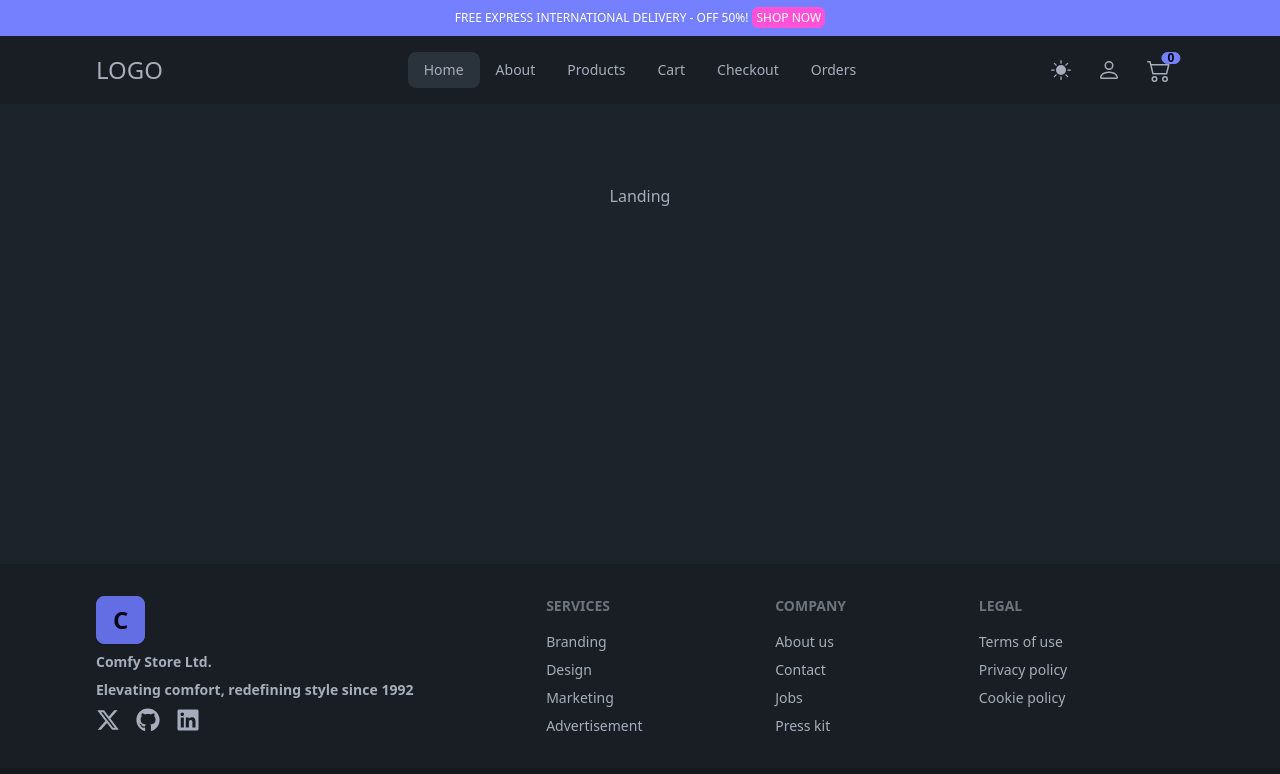
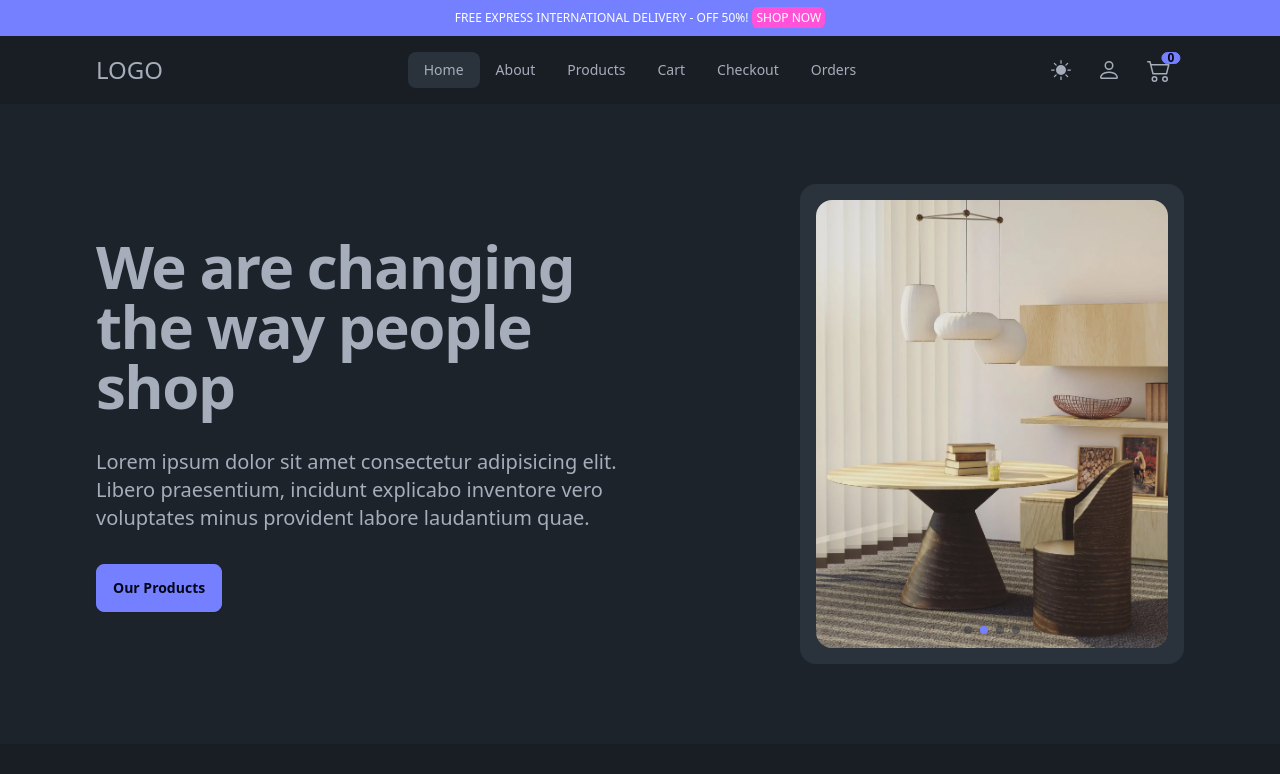
Before and after one commit to akaBaytar/comfy-store, a React (Vite) app: page / in a window 1280 px wide. Shown: the top 774 px of the page. Built offline with nearby package versions, Linux system fonts and the light colour scheme.

Commit message:
hero section and carousel component

```diff
--- a/package.json
+++ b/package.json
@@ -18,7 +18,8 @@
     "react-icons": "^5.0.1",
     "react-redux": "^9.1.0",
     "react-router-dom": "^6.21.2",
-    "react-toastify": "^10.0.3"
+    "react-toastify": "^10.0.3",
+    "swiper": "^11.0.5"
   },
   "devDependencies": {
     "@tailwindcss/typography": "^0.5.10",
--- /dev/null
+++ b/src/components/Carousel.jsx
@@ -0,0 +1,35 @@
+// import Swiper core and required modules
+import { Swiper, SwiperSlide } from 'swiper/react';
+import { Pagination, A11y, Autoplay } from 'swiper/modules';
+
+import image1 from '/images/hero1.webp';
+import image2 from '/images/hero2.webp';
+import image3 from '/images/hero3.webp';
+import image4 from '/images/hero4.webp';
+
+const carousel = [image1, image2, image3, image4];
+
+// Import Swiper styles
+import 'swiper/css';
+import 'swiper/css/navigation';
+import 'swiper/css/pagination';
+import 'swiper/css/scrollbar';
+
+const Carousel = () => {
+  return (
+    <Swiper
+      spaceBetween={50}
+      slidesPerView={1}
+      autoplay={{ delay: 4000 }}
+      modules={[Pagination, A11y, Autoplay]}
+      pagination={{ clickable: true }}>
+      {carousel.map((img) => (
+        <SwiperSlide key={img} className='h-[28rem]'>
+          <img src={img} className='rounded-box object-cover w-full h-full' />
+        </SwiperSlide>
+      ))}
+    </Swiper>
+  );
+};
+
+export default Carousel;
--- a/src/components/index.js
+++ b/src/components/index.js
@@ -1,6 +1,5 @@
 export { default as FormInput } from './FormInput';
 export { default as SubmitButton } from './SubmitButton';
-export { default as Header } from '../layouts/Header';
 export { default as Navbar } from './Navbar';
 export { default as NavLinks } from './NavLinks';
-export { default as Footer } from '../layouts/Footer';
+export { default as Carousel } from './Carousel';
--- /dev/null
+++ b/src/layouts/Hero.jsx
@@ -0,0 +1,29 @@
+import { Link } from 'react-router-dom';
+import Carousel from '../components/Carousel';
+
+const Hero = () => {
+  return (
+    <section className='grid lg:grid-cols-2 items-center gap-y-20'>
+      <div className='text-center lg:text-start'>
+        <h1 className='max-w-2xl text-4xl sm:text-6xl font-bold tracking-tight'>
+          We are changing the way people shop
+        </h1>
+        <p className='mt-8 max-w-2xl text-lg sm:text-xl leading-8'>
+          Lorem ipsum dolor sit amet consectetur adipisicing elit. Libero
+          praesentium, incidunt explicabo inventore vero voluptates minus
+          provident labore laudantium quae.
+        </p>
+        <div className='mt-8'>
+          <Link to='/products' className='btn btn-primary'>
+            Our Products
+          </Link>
+        </div>
+      </div>
+      <div className='h-[30rem] mx-auto lg:mx-0 max-w-sm sm:max-w-lg md:max-w-2xl lg:max-w-96 p-4 bg-neutral rounded-box lg:justify-self-end'>
+        <Carousel />
+      </div>
+    </section>
+  );
+};
+
+export default Hero;
--- a/src/layouts/index.js
+++ b/src/layouts/index.js
@@ -1,2 +1,3 @@
-export {default as Header} from './Header'
-export {default as Footer} from './Footer'
+export { default as Header } from './Header';
+export { default as Footer } from './Footer';
+export { default as Hero } from './Hero';
--- a/src/pages/Home.jsx
+++ b/src/pages/Home.jsx
@@ -6,9 +6,9 @@ const Home = () => {
   return (
     <Fragment>
       <Header />
-      <section className='aligning py-20 px-6 sm:px-12 lg:px-8'>
+      <main className='aligning py-20 px-6 sm:px-12 lg:px-8'>
         <Outlet />
-      </section>
+      </main>
       <Footer />
     </Fragment>
   );
--- a/src/pages/Landing.jsx
+++ b/src/pages/Landing.jsx
@@ -1,7 +1,12 @@
+import { Fragment } from 'react';
+import { Hero } from '../layouts';
+
 const Landing = () => {
   return (
-    <div>Landing</div>
-  )
-}
+    <Fragment>
+      <Hero />
+    </Fragment>
+  );
+};
 
-export default Landing
+export default Landing;
--- a/style/index.css
+++ b/style/index.css
@@ -8,9 +8,17 @@
   }
 }
 
-#root{
+#root {
   min-height: 100vh;
 
   display: grid;
   grid-template-rows: auto 1fr auto;
 }
+
+.swiper-pagination .swiper-pagination-bullet {
+  @apply bg-neutral opacity-50;
+}
+
+.swiper-pagination .swiper-pagination-bullet-active {
+  @apply bg-primary opacity-100;
+}
```
Also changed, not shown: 1 other file (tests, documents, lock files or other folders).
